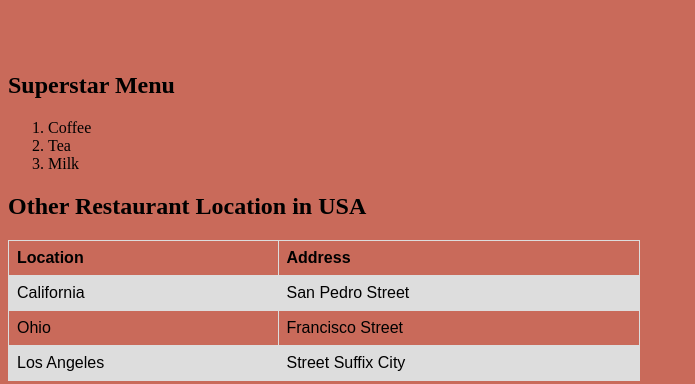
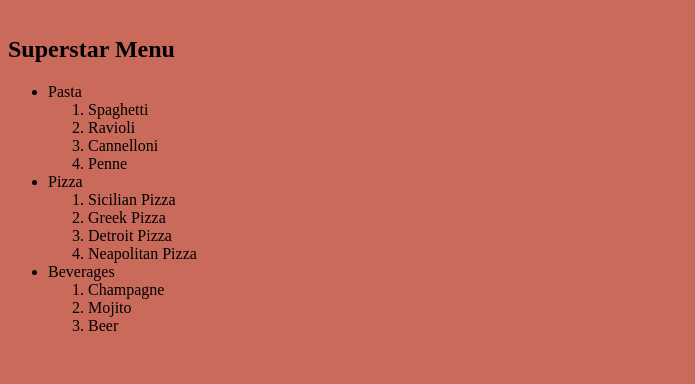
Before and after one commit to andhikark/andhika_CSC105, a plain HTML site: page index.html in a window 1280 px wide. Shown: the part 422-806 px from the top of the page, without its empty margins (0-695 px from the left). Drawn offline with Linux system fonts and the light colour scheme.

Commit message:
second commit

```diff
--- a/index.html
+++ b/index.html
@@ -7,16 +7,37 @@
         <br> </br>
           <a href = "https://www.mariosrestaurant.com.au/">View the restaurant</a>
         <br> </br>
-        <br> </br>
 
     <h2> Superstar Menu</h2>
-        <ol>
-          <li>Coffee</li>
-          <li>Tea</li>
-          <li>Milk</li>
-        </ol>
+        <ul>
+          <li> Pasta
+            <ol>
+              <li>Spaghetti</li>
+              <li>Ravioli</li>
+              <li>Cannelloni</li>
+              <li>Penne</li>
+
+            </ol></li>
+          <li> Pizza
+            <ol>
+              <li>Sicilian Pizza</li>
+              <li>Greek Pizza</li>
+              <li>Detroit Pizza</li>
+              <li>Neapolitan Pizza</li>
+
+            </ol></li>
+          <li> Beverages
+            <ol>
+              <li>Champagne</li>
+              <li>Mojito</li>
+              <li>Beer</li>
+
+            </ol></li>
+        </ul>
 
 
+      <br></br>
+      <br></br>
 
     <style>
         table {
```
